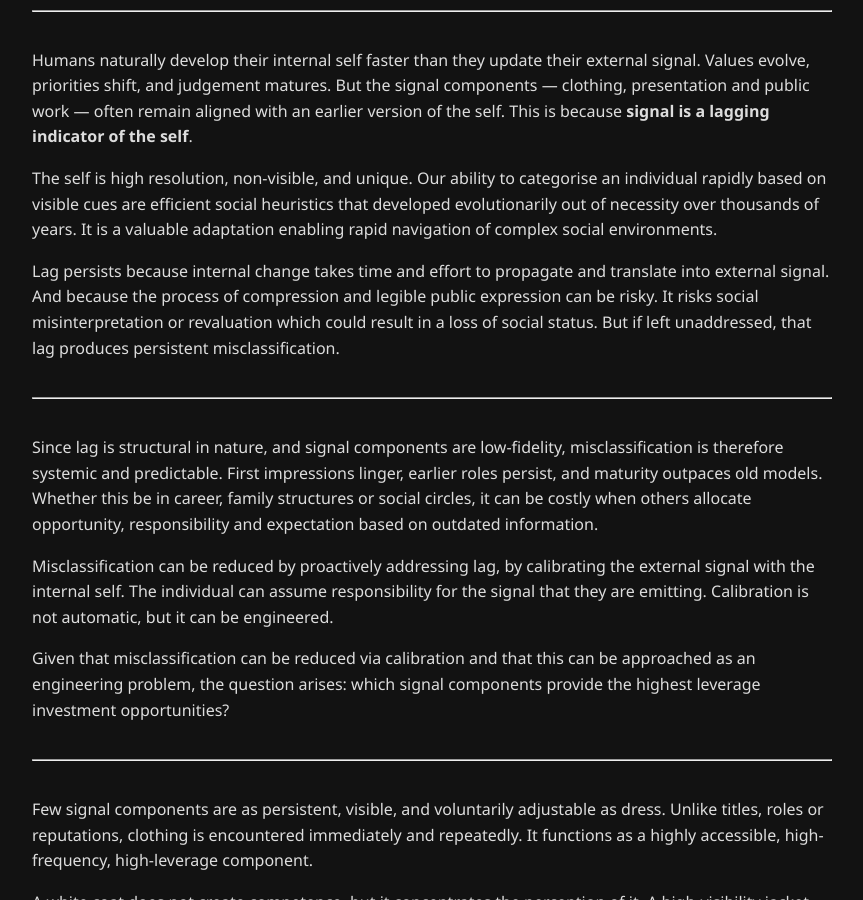
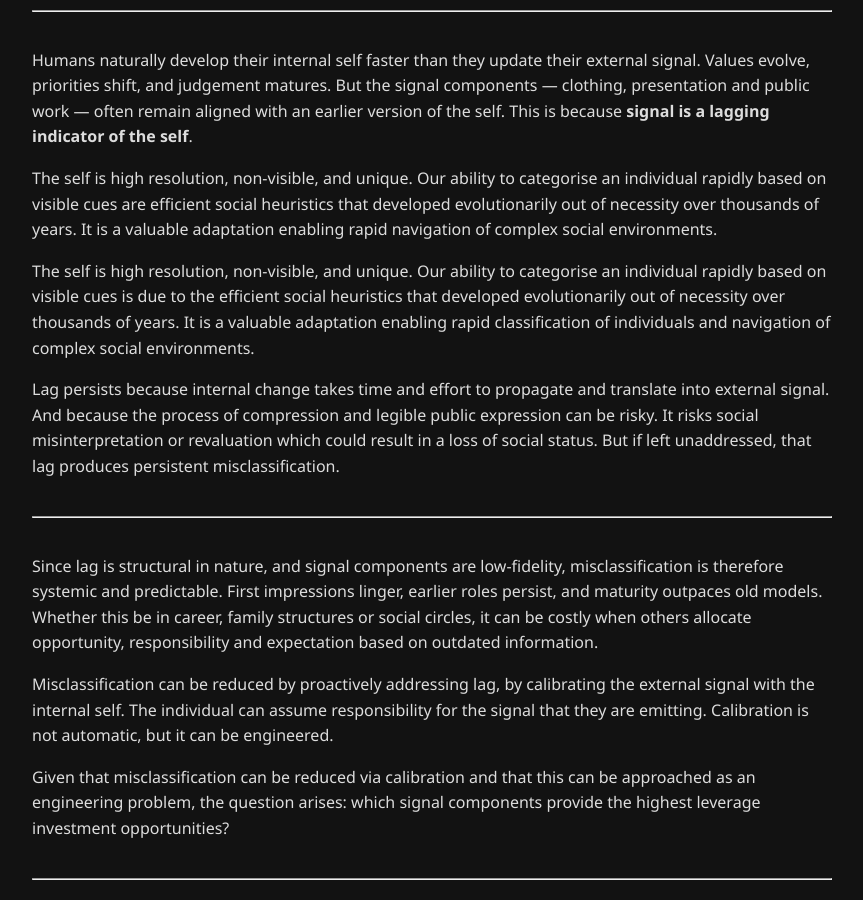
Before and after one commit to aultimus/foobarcat-homepage, a Jekyll site: the page built from _posts/2026-02-16-the-signal-and-the-self.md, in a window 1280 px wide and 900 px high, scrolled down 715 px. Shown: the whole window, without its empty margins (208-1071 px from the left). Built offline with Jekyll 4.4.1, drawn with Linux system fonts in a browser that asks for light colours.

Commit message:
signal and self essay: tighten

```diff
--- a/_posts/2026-02-16-the-signal-and-the-self.md
+++ b/_posts/2026-02-16-the-signal-and-the-self.md
@@ -19,6 +19,8 @@ Signal is only an approximation of the self. Like any form of compression, it ca
 Humans naturally develop their internal self faster than they update their external signal. Values evolve, priorities shift, and judgement matures. But the signal components — clothing, presentation and public work — often remain aligned with an earlier version of the self. This is because **signal is a lagging indicator of the self**.
 
 The self is high resolution, non-visible, and unique. Our ability to categorise an individual rapidly based on visible cues are efficient social heuristics that developed evolutionarily out of necessity over thousands of years. It is a valuable adaptation enabling rapid navigation of complex social environments.
+
+The self is high resolution, non-visible, and unique. Our ability to categorise an individual rapidly based on visible cues is due to the efficient social heuristics that developed evolutionarily out of necessity over thousands of years. It is a valuable adaptation enabling rapid classification of individuals and navigation of complex social environments.
 
 Lag persists because internal change takes time and effort to propagate and translate into external signal. And because the process of compression and legible public expression can be risky. It risks social misinterpretation or revaluation which could result in a loss of social status. But if left unaddressed, that lag produces persistent misclassification.
 
```
